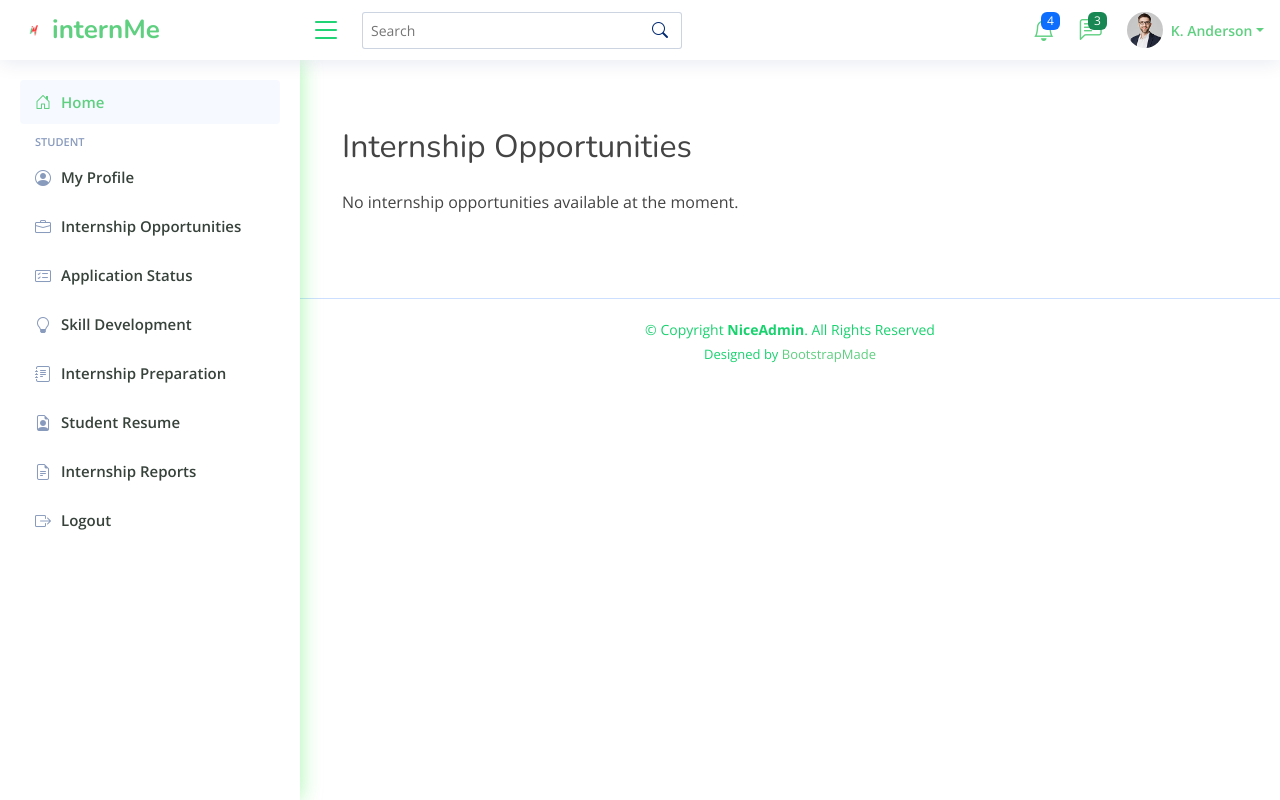
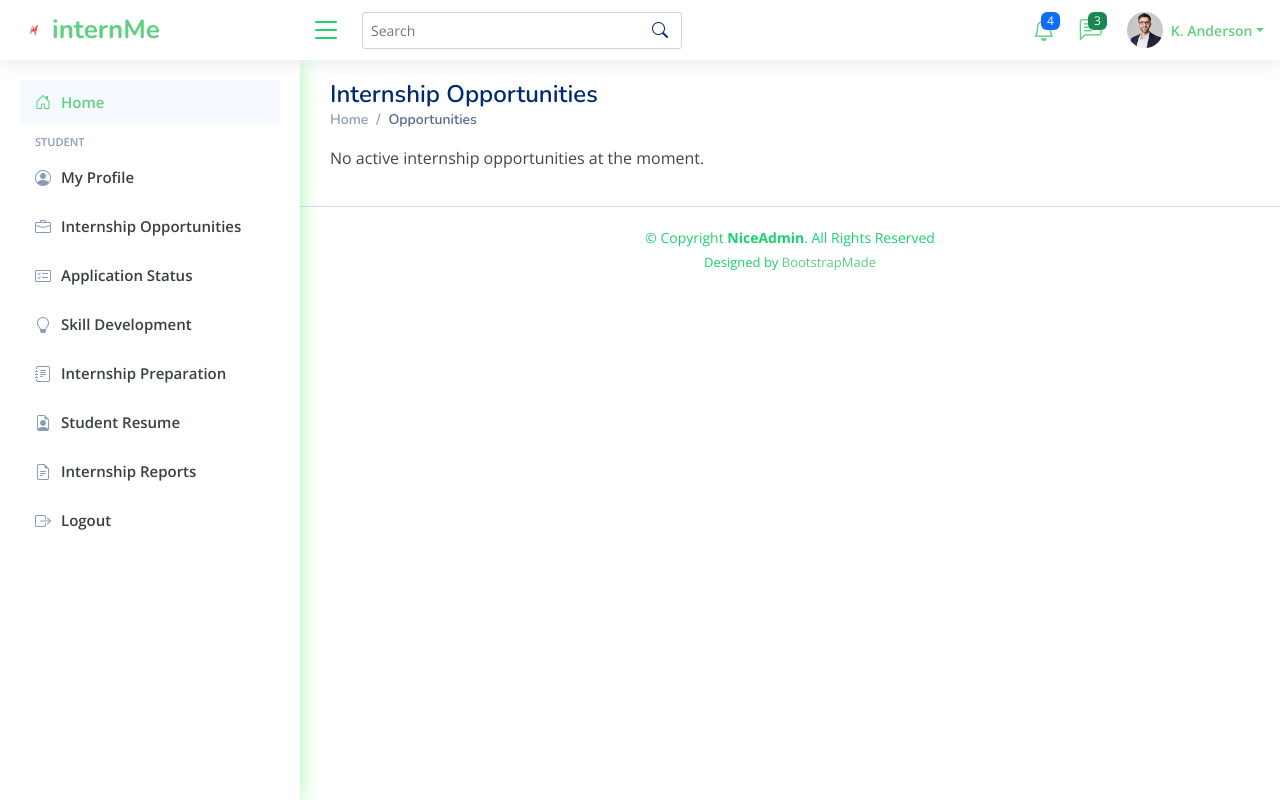
Before and after one commit to ENnyikadzanzwa/internMe, a Django app: template core/templates/core/student/internship_opportunities.html in a window 1280 px wide. Run offline with Django 5.2, Linux system fonts and the light colour scheme; the template is opened without the code that fills it, so the values that code supplies are empty; some libraries are stand-ins or nearby versions.

```diff
--- a/core/templates/core/student/internship_opportunities.html
+++ b/core/templates/core/student/internship_opportunities.html
@@ -2,39 +2,43 @@
 {%  load static %}
 
 {% block content %}
-<div class="container my-5">
-  <h2 class="mb-4">Internship Opportunities</h2>
+<div class="pagetitle">
+  <h1>Internship Opportunities</h1>
+  <nav>
+    <ol class="breadcrumb">
+      <li class="breadcrumb-item"><a href="{% url 'student_dashboard' %}">Home</a></li>
+      <li class="breadcrumb-item active">Opportunities</li>
+    </ol>
+  </nav>
+</div><!-- End Page Title -->
+
+  <section class="section dashboard">
         <div class="row">
+          <!-- internship_opportunities.html -->
+
+              {% if active_vacancies %}
+                <div class="card-deck">
                   {% for vacancy in active_vacancies %}
-      <div class="col-md-6 mb-4">
-        <!-- Card with an image on left -->
-        <div class="card h-100">
-          <div class="row g-0">
-            <div class="col-md-4">
-              <img src="{% static 'university-assets/img/card.jpg' %}" class="img-fluid rounded-start" alt="Vacancy Image">
-            </div>
-            <div class="col-md-8">
+                    <div class="card">
                       <div class="card-body">
                         <h5 class="card-title">{{ vacancy.title }}</h5>
-                <p class="card-text">{{ vacancy.description|truncatewords:20 }}</p>
+                        <h6 class="card-subtitle mb-2 text-muted">{{ vacancy.company.name }}</h6>
+                        <p class="card-text">{{ vacancy.description }}</p>
                         <p class="card-text">
-                  <small class="text-muted">{{ vacancy.company.name }}</small>
+                          <a href="{% url 'vacancy_detail' vacancy.id %}" class="btn btn-primary">Apply Now</a>
                         </p>
-                <div class="d-flex justify-content-between align-items-center">
-                  <span class="badge {% if vacancy.application_deadline >= now %}bg-success{% else %}bg-danger{% endif %}">
-                    {% if vacancy.application_deadline >= now %}Active{% else %}Inactive{% endif %}
-                  </span>
-                  <a href="{% url 'apply_for_vacancy' vacancy.id %}" class="btn btn-primary btn-sm">Apply</a>
+                        <a href="#" class="card-link">More Details</a>
+                        <a href="#" class="card-link">Company Website</a>
                       </div>
                     </div>
-            </div>
-          </div>
-        </div>
-        <!-- End Card with an image on left -->
-      </div>
-    {% empty %}
-      <p>No internship opportunities available at the moment.</p>
                   {% endfor %}
                 </div>
+              {% else %}
+                <p>No active internship opportunities at the moment.</p>
+              {% endif %}
+
+
         </div>
+
+  </section>
 {% endblock %}
```
Lines whose indentation alone changed are shown as unchanged.
